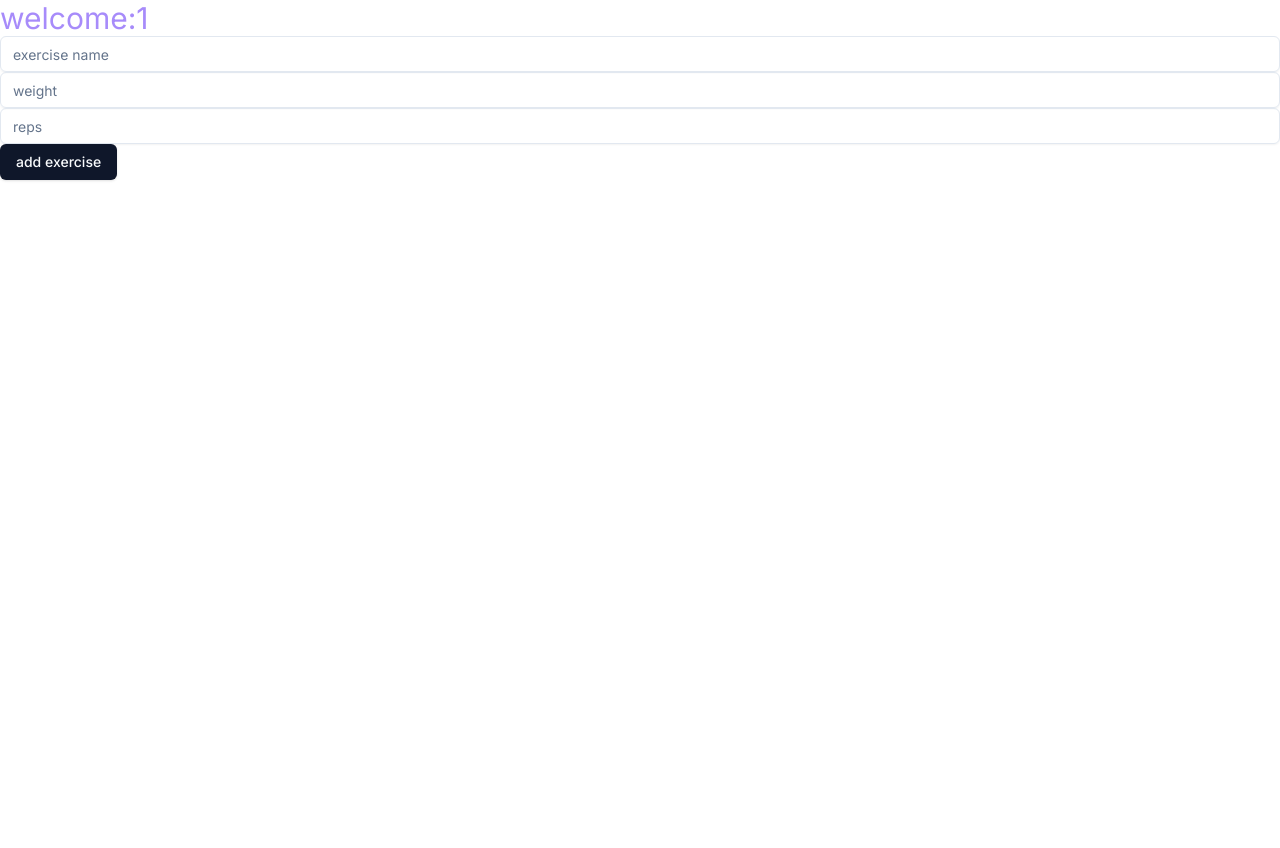
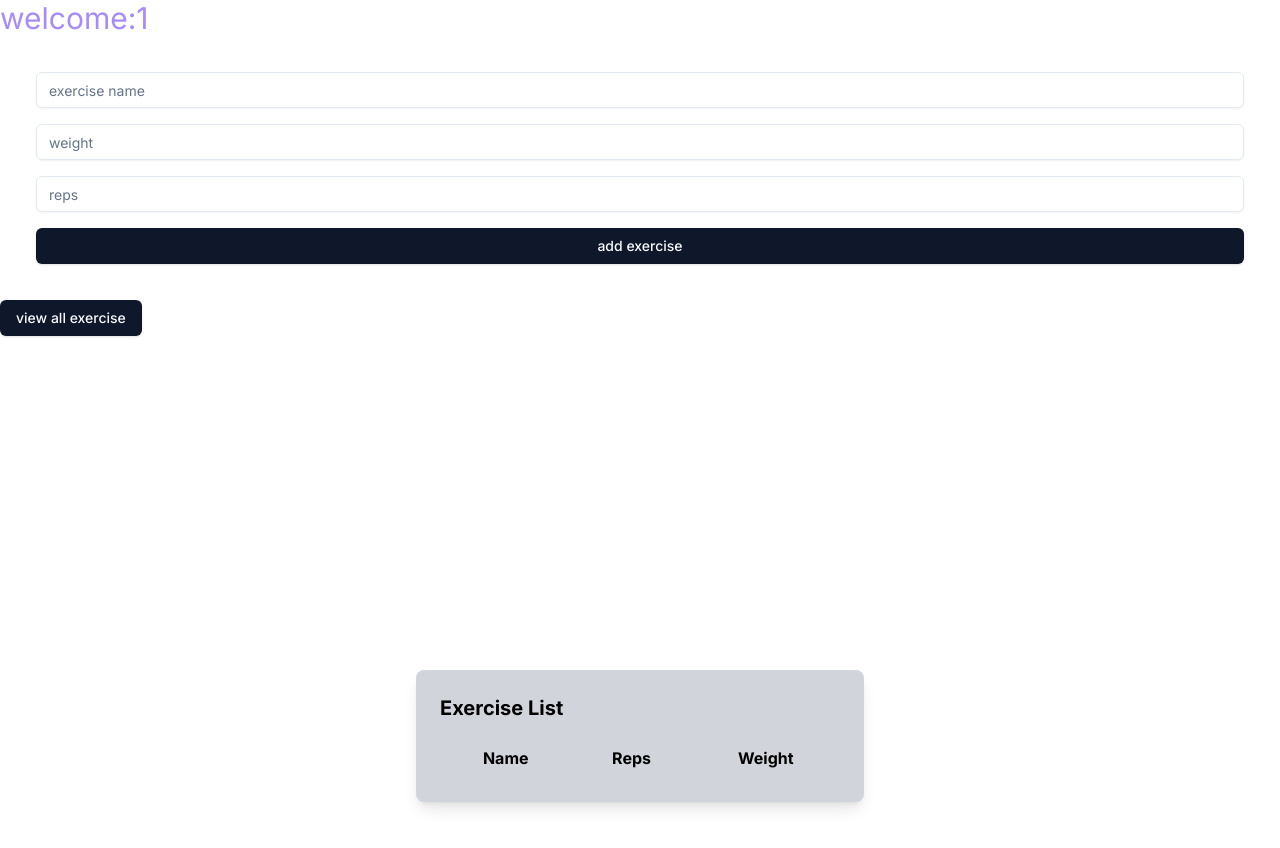
Before and after one commit to Harish01234/demo, a Next.js app: page /profile/1 in a window 1280 px wide. Shown: the top 848 px of the page. Before the commit the page ends 800 px from the top, so only its background shows below. Built offline with nearby package versions, Linux system fonts and the light colour scheme.

Commit message:
view exercise and update implemented

```diff
--- /dev/null
+++ b/src/app/api/getexercise/route.ts
@@ -0,0 +1,45 @@
+import dbConnect from "@/lib/connectDb";
+import { User } from "@/model/User";
+
+export async function POST(request: Request) {
+    await dbConnect();
+
+
+    const reqBody=await request.json()
+    const {email}=reqBody
+
+
+    try {
+
+        const user = await User.findOne({ email }).exec();
+
+
+    if (!user) {
+        return Response.json(
+          { message: 'User not found', success: false },
+          { status: 404 }
+        );
+      }
+
+      const data=user.exercises
+      console.log(data[0]);
+      return Response.json(
+        { message: 'exercise get succesfully', success: true,data },
+        { status: 201 }
+      );
+
+
+
+    } catch (error) {
+
+        console.error('Error adding message:', error);
+        return Response.json(
+          { message: 'Internal server error', success: false },
+          { status: 500 }
+        );
+
+    }
+
+
+
+}
--- /dev/null
+++ b/src/app/api/updatevalue/route.ts
@@ -0,0 +1,31 @@
+import dbConnect from "@/lib/connectDb";
+import { User } from "@/model/User";
+
+export async function POST(request: Request) {
+    await dbConnect();
+
+    const reqBody = await request.json();
+    const { exerciseId, weight, reps } = reqBody;
+
+    if (!exerciseId || !weight || !reps) {
+        return Response.json({ message: 'Please provide all the required fields', success: false }, { status: 400 });
+    }
+
+    try {
+        const updatedUser = await User.findOneAndUpdate(
+            { 'exercises._id': exerciseId }, // Filter condition
+            { $set: { 'exercises.$.weight': weight, 'exercises.$.reps': reps } }, // Update operation
+            { new: true }
+        );
+
+        if (!updatedUser) {
+            console.log("Exercise not found");
+            return Response.json({ message: 'Exercise not found', success: false }, { status: 404 });
+        }
+
+        return Response.json({ message: 'Exercise value updated successfully', success: true, updatedUser }, { status: 200 });
+    } catch (error) {
+        console.error("Error updating exercise:", error);
+        return Response.json({ message: 'Internal server error', success: false }, { status: 500 });
+    }
+}
--- a/src/app/profile/[username]/page.tsx
+++ b/src/app/profile/[username]/page.tsx
@@ -1,7 +1,9 @@
 "use client"
+import ExerciseView from '@/components/excerciseviwe';
 import { Button } from '@/components/ui/button';
 import { Input } from '@/components/ui/input';
 import axios from 'axios';
+import { error } from 'console';
 import { useParams } from 'next/navigation';
 import React, { useState } from 'react'
 
@@ -15,29 +17,63 @@ function Page() {
     reps:'',
     weight:''
   })
+
+  const [viewdata, setViewData] = useState([]);
     const add=async()=>{
       console.log(data);
       try {
        await axios.post('/api/addexercise',data).then(()=>{console.log("exercise added");
         }).catch(()=>{console.log("unable to add exercise");
         })
-      } catch (error) {
-
+      } catch (error:any) {
+        throw new Error(error)
       }
 
     }
+
+
+
+    const viewexercisedata=async()=>{
+     const newdata={email:emailWithoutPercentEncoding}
+     await axios.post('/api/getexercise',newdata).then((res)=>{
+      const exercises=res.data
+      const viewdata=exercises.data
+      console.log(viewdata[0]);
+
+     setViewData(res.data.data)
+
+
+     }).catch((error)=>{
+      console.log(error);
+
+     })
+
+
+
+
+
+    }
+
+
 
   return (
     <div>
       <div className='text-3xl text-violet-400'>welcome:{emailWithoutPercentEncoding}</div>
       <div>
-       <form action={add}>
+       <form action={add}  className='grid gap-4 m-9'>
         <Input placeholder='exercise name' name='name'  onChange={(e) => setdata({ ...data, name: e.target.value })} />
         <Input placeholder='weight' name='weight'  onChange={(e) => setdata({ ...data, weight: e.target.value })}/>
         <Input placeholder='reps' name='reps'  onChange={(e) => setdata({ ...data, reps: e.target.value })}/>
         <Button >add exercise</Button>
        </form>
       </div>
+      <div>
+
+
+        <Button onClick={viewexercisedata}>view all exercise</Button>
+      </div>
+      <ExerciseView exercises={viewdata} />
+
 
     </div>
   )
--- /dev/null
+++ b/src/components/excerciseviwe.tsx
@@ -0,0 +1,108 @@
+import React, { useState } from 'react';
+import { Button } from './ui/button';
+import { User } from '@/model/User';
+import { Input } from './ui/input';
+import axios from 'axios';
+
+// Define the interface for the exercise object
+interface Exercise {
+    name: string;
+    reps: number;
+    weight: number;
+    _id: string;
+}
+
+// Define the props interface for ExerciseView component
+interface ExerciseViewProps {
+    exercises: Exercise[];
+}
+
+function ExerciseView({ exercises }: ExerciseViewProps) {
+
+
+    const [showForm, setShowForm] = useState(false);
+    const [data, setdata] = useState({
+        "exerciseId":" ",
+        "weight":" ",
+        "reps":" "
+    })
+
+    const update = (_id: string) => {
+        // Implement your logic to update the exercise with the given _id
+        console.log(`Clicked on exercise with _id: ${_id}`);
+
+
+    }
+
+
+    const doubleclick = (_id: string) => {
+        // Implement your logic to update the exercise with the given _id
+        console.log(`Clicked on exercise with _id: ${_id}`);
+        setShowForm(true);
+
+
+        setdata({...data,exerciseId:_id})
+        console.log(data);
+
+
+
+    }
+
+    const onsubmit=()=>{
+
+        axios.post('/api/updatevalue',data).then((res)=>{
+            console.log(res.data);
+
+        }).catch((error)=>{console.log(error);
+        }).finally(
+            ()=>{
+                setShowForm(false)
+                setdata({...data,exerciseId:" ",weight:" ",reps:" "})
+
+            }
+        )
+    }
+
+    return (
+        <div className="flex justify-center items-center h-screen">
+            <div className="w-full max-w-md p-6 bg-gray-300 rounded-lg shadow-lg text-black"> {/* Ensuring text color is set */}
+                <h2 className="text-xl font-bold mb-4">Exercise List</h2>
+                <div className="overflow-x-auto">
+                    <table className="table-auto w-full">
+                        <thead>
+                            <tr>
+                                <th className="px-4 py-2">Name</th>
+                                <th className="px-4 py-2">Reps</th>
+                                <th className="px-4 py-2">Weight</th>
+                            </tr>
+                        </thead>
+                        <tbody>
+                            {exercises.map((exercise) => (
+                                <tr key={exercise._id} onDoubleClick={() => doubleclick(exercise._id)}>
+                                    <td className="border px-4 py-2 text-center">{exercise.name}</td>
+                                    <td className="border px-4 py-2 text-center">{exercise.reps}</td>
+                                    <td className="border px-4 py-2 text-center">{exercise.weight}</td>
+
+                                </tr>
+                            ))}
+
+
+                        </tbody>
+                    </table>
+                </div>
+
+            </div>
+            <div>
+                {
+                    showForm && <form action={onsubmit}>
+                        <Input placeholder='weight' name='weight'  onChange={(e)=>setdata({...data,weight:e.target.value})}/>
+                        <Input placeholder='reps' name='reps' onChange={(e)=>setdata({...data,reps:e.target.value})}/>
+                        <Button type='submit' >change</Button>
+                    </form>
+                }
+            </div>
+        </div>
+    );
+}
+
+export default ExerciseView;
```
Also changed, not shown: src/app/api/deletevalue/route.tsx (added).
